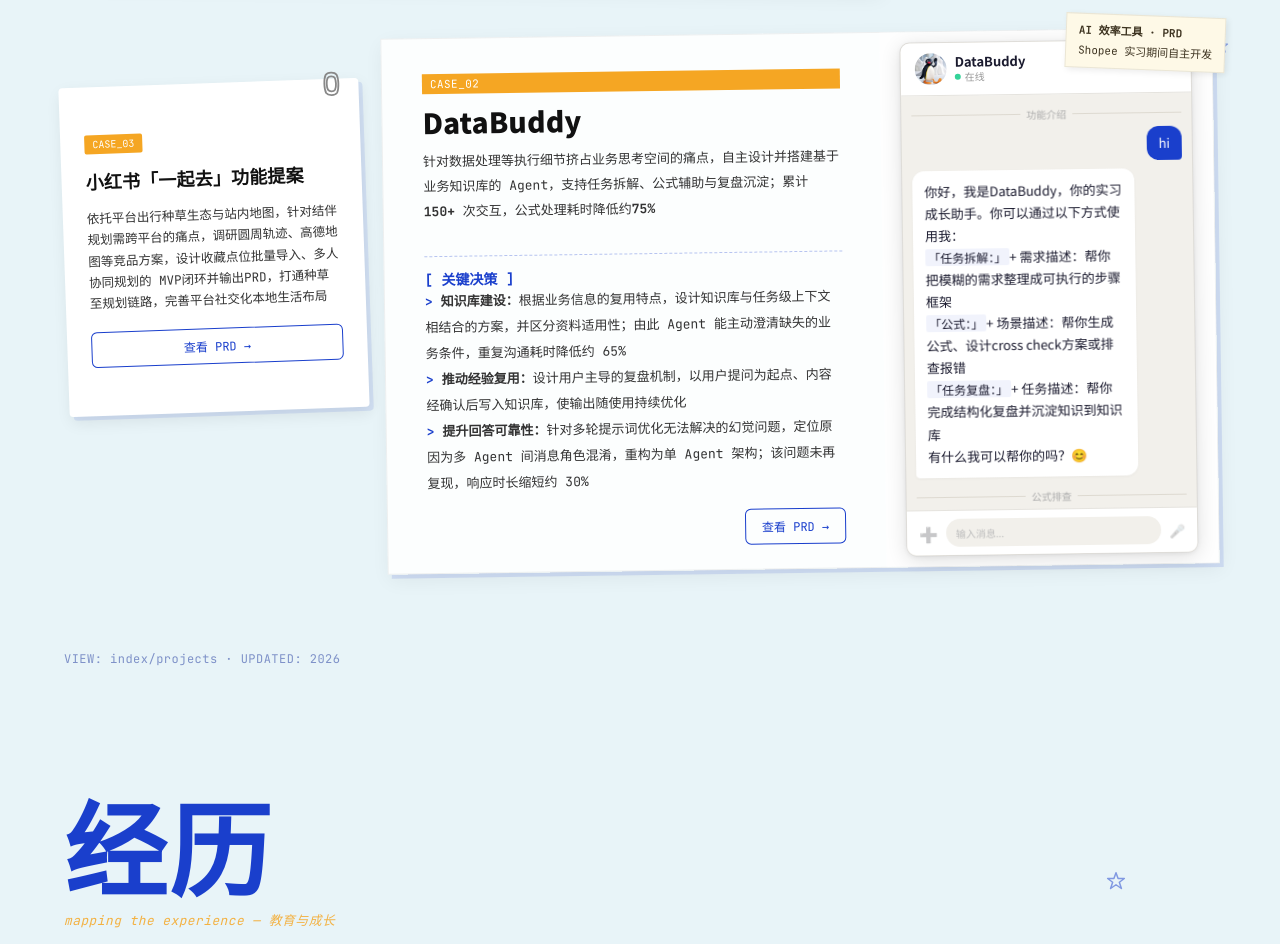
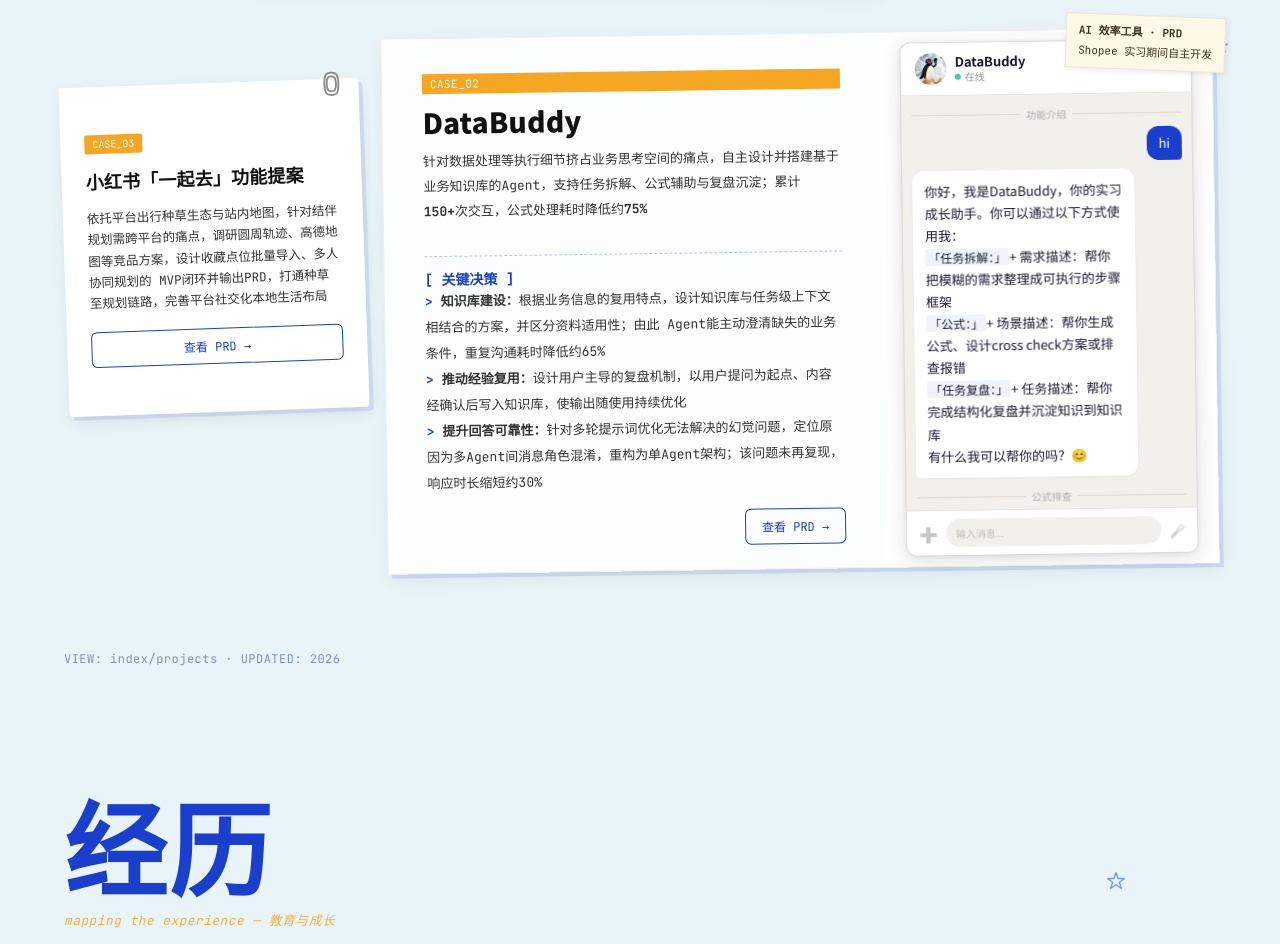
Before and after one commit to 2orange7/portfolio, a plain HTML site: page index.html in a window 1280 px wide. Shown: the part 1567-2511 px from the top of the page. Drawn offline with Linux system fonts and the light colour scheme.

Commit message:
DataBuddy卡片：统一中文与数字、英文之间的间距，数字短语不拆行
Co-Authored-By: Claude Sonnet 5.5 <noreply@anthropic.com>
Claude-Session: https://claude.ai/code/session_01VNwLMA5mE7r4JzWyLhybTv

```diff
--- a/index.html
+++ b/index.html
@@ -1836,13 +1836,13 @@
         <div class="project-card__text" style="justify-content:flex-start;padding-top:2.2rem;padding-bottom:1.5rem;">
           <span class="project-tag project-tag--orange">CASE_02</span>
           <h3 class="project-card__title">DataBuddy</h3>
-          <p class="project-card__desc" style="text-wrap:pretty;margin-bottom:20px;">针对数据处理等执行细节挤占业务思考空间的痛点，自主设计并搭建基于业务知识库的 Agent，支持任务拆解、公式辅助与复盘沉淀；累计<span style="white-space:nowrap;"><strong>150+</strong> 次交互</span>，公式处理耗时降低约<strong>75%</strong></p>
+          <p class="project-card__desc" style="text-wrap:pretty;margin-bottom:20px;">针对数据处理等执行细节挤占业务思考空间的痛点，自主设计并搭建基于业务知识库的Agent，支持任务拆解、公式辅助与复盘沉淀；累计<span style="white-space:nowrap;"><strong>150+</strong>次交互</span>，公式处理耗时降低<span style="white-space:nowrap;">约<strong>75%</strong></span></p>
           <div class="project-card__divider"></div>
           <span style="font-family:'JetBrains Mono',monospace;font-size:14px;font-weight:700;color:#1a3fcc;align-self:flex-start;">[ 关键决策 ]</span>
           <ul class="project-card__decisions">
-            <li><strong>知识库建设：</strong>根据业务信息的复用特点，设计知识库与任务级上下文相结合的方案，并区分资料适用性；由此 Agent 能主动澄清缺失的业务条件，重复沟通耗时降低约 65%</li>
+            <li><strong>知识库建设：</strong>根据业务信息的复用特点，设计知识库与任务级上下文相结合的方案，并区分资料适用性；由此 Agent能主动澄清缺失的业务条件，重复沟通耗时降低<span style="white-space:nowrap;">约65%</span></li>
             <li><strong>推动经验复用：</strong>设计用户主导的复盘机制，以用户提问为起点、内容经确认后写入知识库，使输出随使用持续优化</li>
-            <li><strong>提升回答可靠性：</strong>针对多轮提示词优化无法解决的幻觉问题，定位原因为多 Agent 间消息角色混淆，重构为单 Agent 架构；该问题未再复现，响应时长缩短约 30%</li>
+            <li><strong>提升回答可靠性：</strong>针对多轮提示词优化无法解决的幻觉问题，定位原因为多Agent间消息角色混淆，重构为单Agent架构；该问题未再复现，响应时长缩短<span style="white-space:nowrap;">约30%</span></li>
           </ul>
           <a href="https://bcno2k4sykij.feishu.cn/wiki/TGEjwnUViiwg48kDrKrcuWZLnEe?from=from_copylink" target="_blank" rel="noopener noreferrer" class="em-btn em-btn--outline" style="align-self:flex-end;margin-top:8px;">查看 PRD →</a>
         </div>
```
